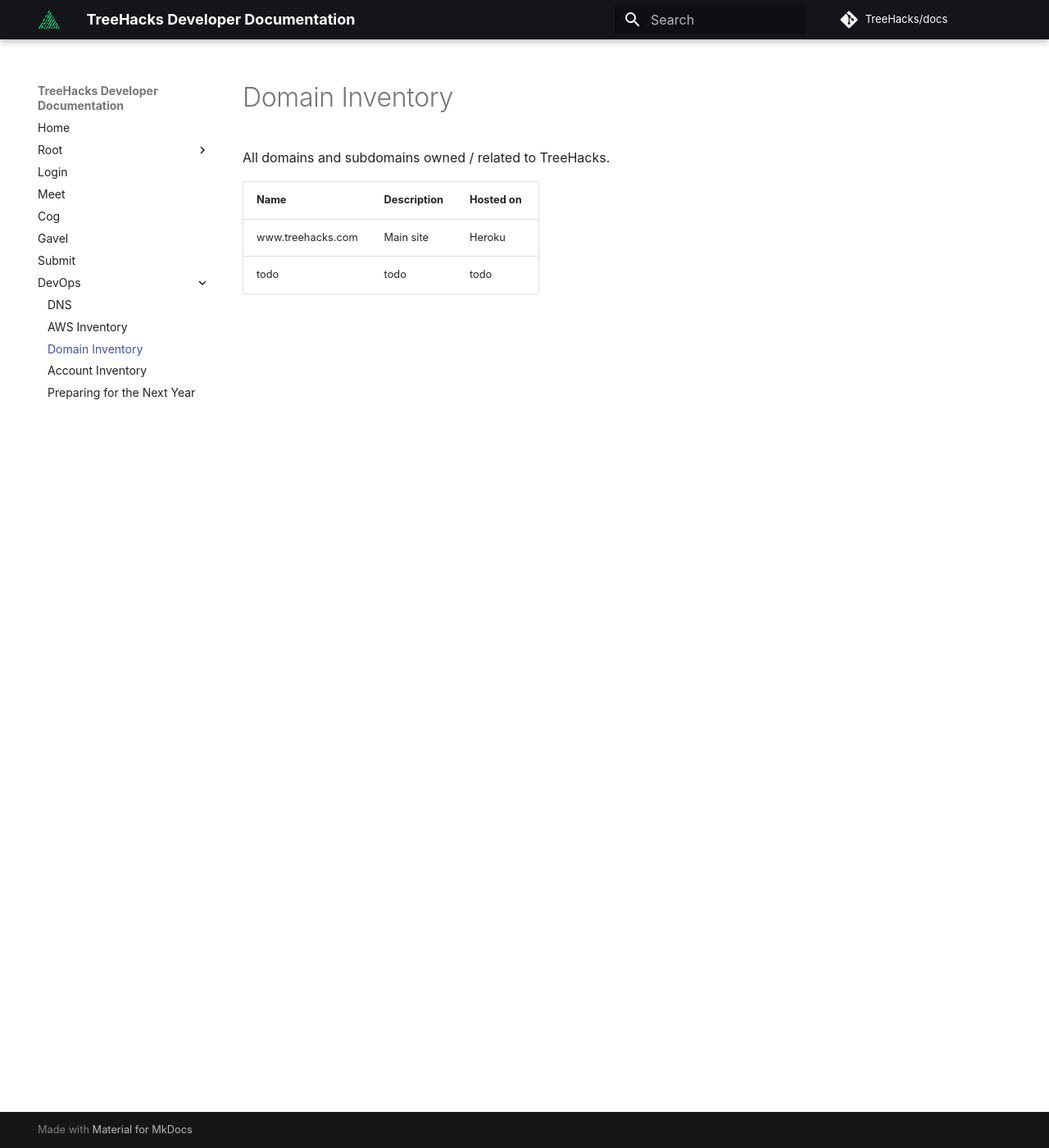
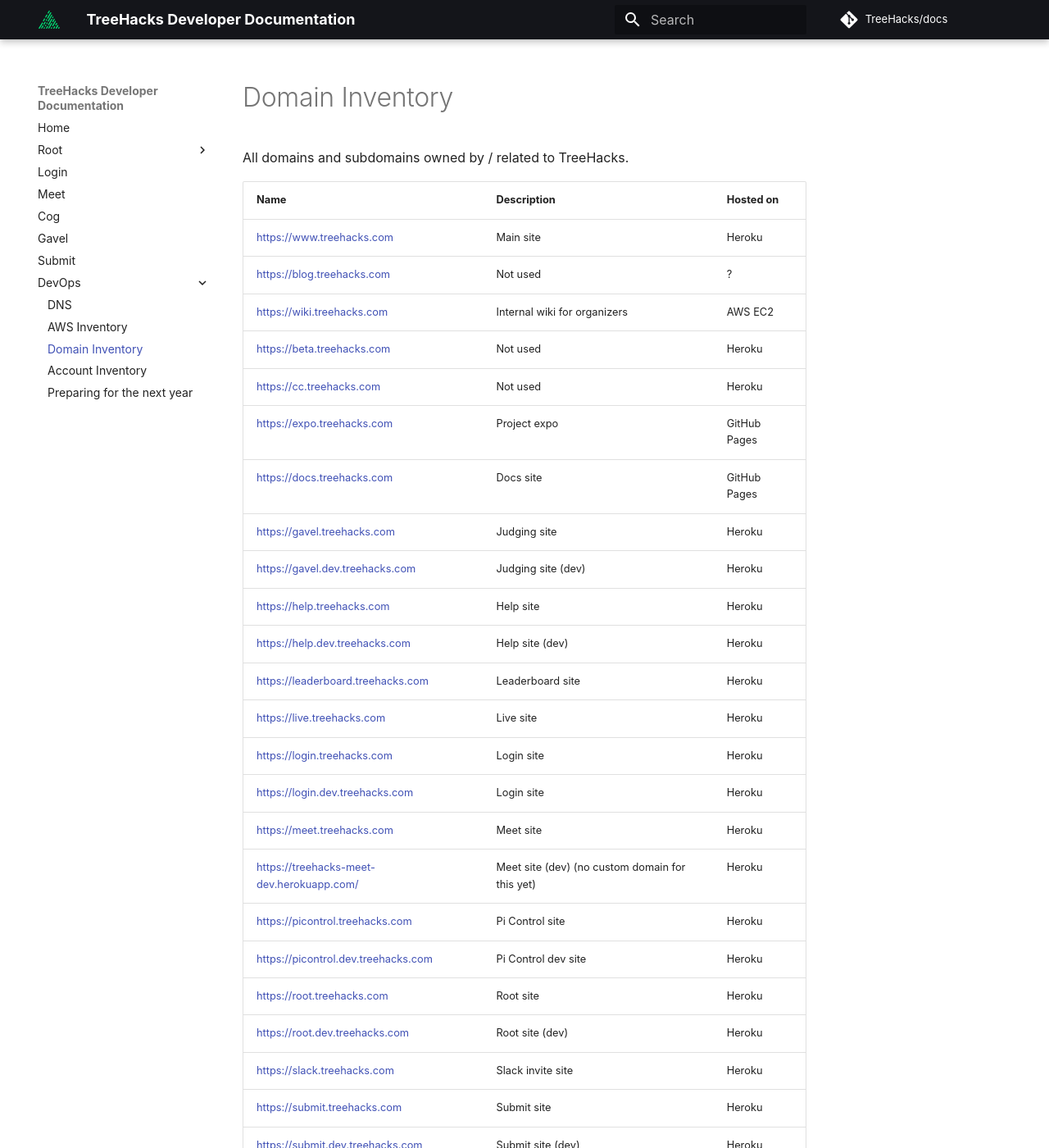
Before and after one commit to TreeHacks/docs, an MkDocs documentation site: the page built from docs/devops/domain-inventory.md, in a window 1280 px wide and 1400 px high. Shown: the whole window at 82% size. Built offline with MkDocs 1.6.1 and Material for MkDocs 9.7.7, drawn with Linux system fonts in a browser that asks for light colours; some web fonts are replaced; comment, search, counter and statistics services are not loaded.

Commit message:
Add devops pages (#2)
* Add devops pages

* Updating SAML config

```diff
--- a/docs/devops/domain-inventory.md
+++ b/docs/devops/domain-inventory.md
@@ -1,7 +1,29 @@
 
-All domains and subdomains owned / related to TreeHacks.
+All domains and subdomains owned by / related to TreeHacks.
 
 | Name      | Description | Hosted on |
 | ----------- | ----------- | -------- |
-| www.treehacks.com | Main site | Heroku |
-| todo | todo | todo |
+| [https://www.treehacks.com](https://www.treehacks.com) | Main site | Heroku |
+| [https://blog.treehacks.com](https://blog.treehacks.com) | Not used | ? |
+| [https://wiki.treehacks.com](https://wiki.treehacks.com) | Internal wiki for organizers | AWS EC2 |
+| [https://beta.treehacks.com](https://beta.treehacks.com) | Not used | Heroku |
+| [https://cc.treehacks.com](https://cc.treehacks.com) | Not used | Heroku |
+| [https://expo.treehacks.com](https://expo.treehacks.com) | Project expo | GitHub Pages |
+| [https://docs.treehacks.com](https://docs.treehacks.com) | Docs site | GitHub Pages |
+| [https://gavel.treehacks.com](https://gavel.treehacks.com) | Judging site | Heroku |
+| [https://gavel.dev.treehacks.com](https://gavel.dev.treehacks.com) | Judging site (dev) | Heroku |
+| [https://help.treehacks.com](https://help.treehacks.com) | Help site | Heroku |
+| [https://help.dev.treehacks.com](https://help.dev.treehacks.com) | Help site (dev) | Heroku |
+| [https://leaderboard.treehacks.com](https://leaderboard.treehacks.com) | Leaderboard site | Heroku |
+| [https://live.treehacks.com](https://live.treehacks.com) | Live site | Heroku |
+| [https://login.treehacks.com](https://login.treehacks.com) | Login site | Heroku |
+| [https://login.dev.treehacks.com](https://login.dev.treehacks.com) | Login site | Heroku |
+| [https://meet.treehacks.com](https://meet.treehacks.com) | Meet site | Heroku |
+| [https://treehacks-meet-dev.herokuapp.com/](https://treehacks-meet-dev.herokuapp.com/) | Meet site (dev) (no custom domain for this yet) | Heroku |
+| [https://picontrol.treehacks.com](https://picontrol.treehacks.com) | Pi Control site | Heroku |
+| [https://picontrol.dev.treehacks.com](https://picontrol.dev.treehacks.com) | Pi Control dev site | Heroku |
+| [https://root.treehacks.com](https://root.treehacks.com) | Root site | Heroku |
+| [https://root.dev.treehacks.com](https://root.dev.treehacks.com) | Root site (dev) | Heroku |
+| [https://slack.treehacks.com](https://slack.treehacks.com) | Slack invite site | Heroku |
+| [https://submit.treehacks.com](https://submit.treehacks.com) | Submit site | Heroku |
+| [https://submit.dev.treehacks.com](https://submit.dev.treehacks.com) | Submit site (dev) | Heroku |
--- a/mkdocs.yml
+++ b/mkdocs.yml
@@ -41,4 +41,4 @@
       AWS Inventory: devops/aws-inventory.md
       Domain Inventory: devops/domain-inventory.md
       Account Inventory: devops/account-inventory.md
-      Preparing for the Next Year: devops/next-year.md
+      Preparing for the next year: devops/next-year.md
```
Also changed, not shown: docs/devops/account-inventory.md (+5 -1 lines), docs/devops/aws-inventory.md (+5 -0 lines), docs/devops/dns.md (+22 -2 lines), docs/devops/next-year.md (added, +102 -0 lines), docs/devops/img/cloudflare.png (added).
